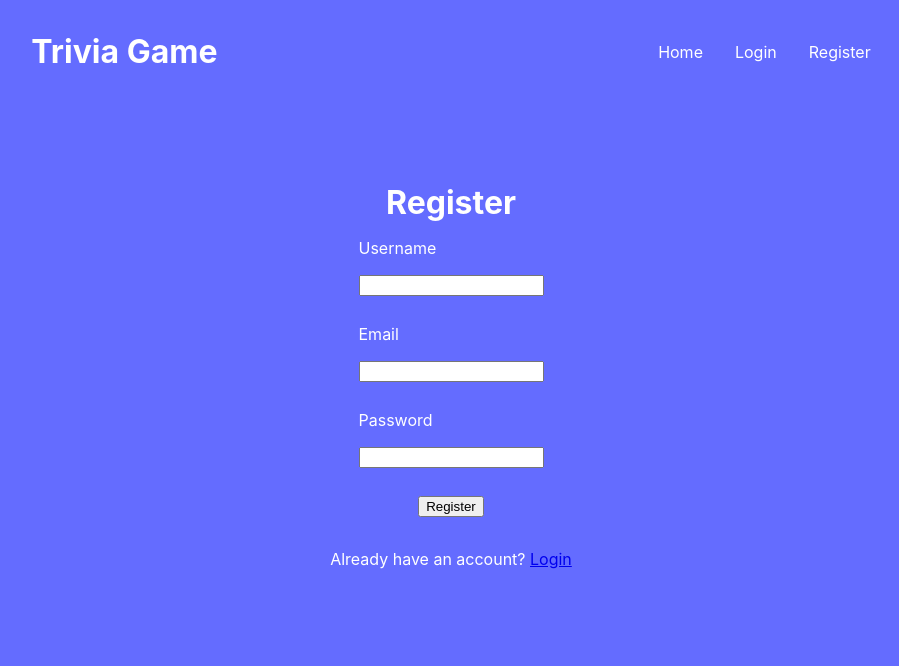
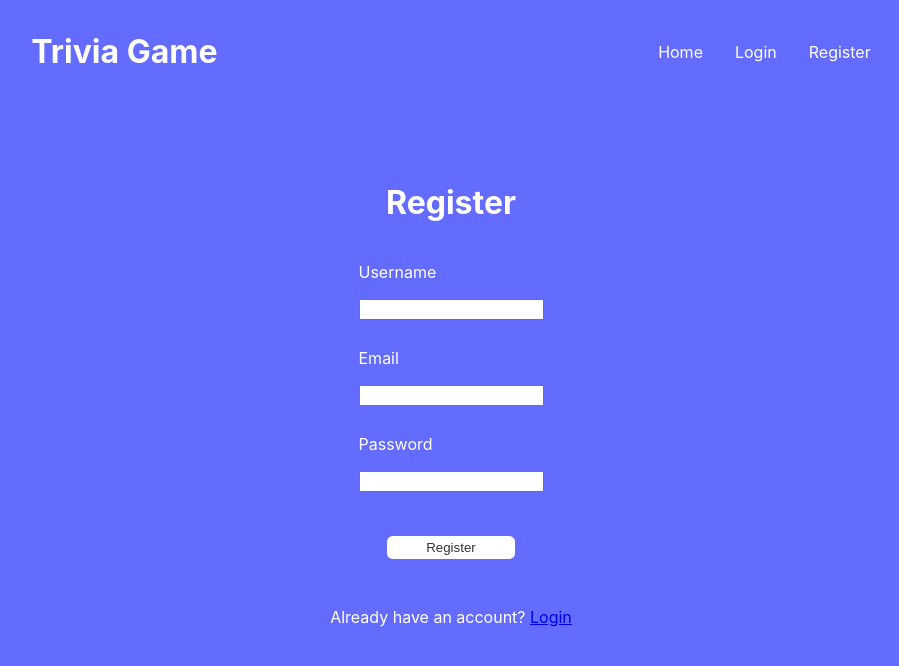
Before and after one commit to Kaan-Bas/trivia-game, a React app in the folder frontend/: page /register in a window 1280 px wide. Shown: the top 666 px of the page, without its empty margins (189-1088 px from the left). Built offline with nearby package versions, Linux system fonts and the light colour scheme; no server answers; the HTML template or start-up script is replaced by a standard one.

Commit message:
feat: add additional styling to log in and register pages

```diff
--- a/frontend/src/pages/HomePage.tsx
+++ b/frontend/src/pages/HomePage.tsx
@@ -83,7 +83,7 @@ const HomePage = () => {
             {user ? (
                 <h4>Welcome, {user.username}!</h4>
             ) : (
-                <h3>You are not logged in.</h3>
+                <h1>Log in to get trivia questions</h1>
             )}
 
             {error && (
--- a/frontend/src/styles/home-page.scss
+++ b/frontend/src/styles/home-page.scss
@@ -47,7 +47,7 @@
 
     &--answer {
       font-weight: bold;
-      color: #000000;
+      color: #333333;
     }
 
     &--next-question {
--- a/frontend/src/styles/login-page.scss
+++ b/frontend/src/styles/login-page.scss
@@ -9,6 +9,7 @@
     flex-direction: column;
     align-items: center;
     gap: .75rem;
+    margin-block-start: 1.5rem;
 
     &--label {
       display: flex;
@@ -16,7 +17,17 @@
     }
 
     &--button {
-      margin-block: 1rem;
+      margin-block: 2rem;
+      width: 8rem;
+      padding: .25rem;
+      border-radius: .35rem;
+      background-color: #FFFFFF;
+      color: #333333;
+      border: none;
+
+      &:hover {
+        width: 9.5rem;
+      }
     }
   }
 }
--- a/frontend/src/styles/register-page.scss
+++ b/frontend/src/styles/register-page.scss
@@ -9,6 +9,7 @@
     flex-direction: column;
     align-items: center;
     gap: .75rem;
+    margin-block-start: 1.5rem;
 
     &--label {
       display: flex;
@@ -16,7 +17,17 @@
     }
 
     &--button {
-      margin-block: 1rem;
+      margin-block: 2rem;
+      width: 8rem;
+      padding: .25rem;
+      border-radius: .35rem;
+      background-color: #FFFFFF;
+      color: #333333;
+      border: none;
+
+      &:hover {
+        width: 9.5rem;
+      }
     }
   }
 }
```
